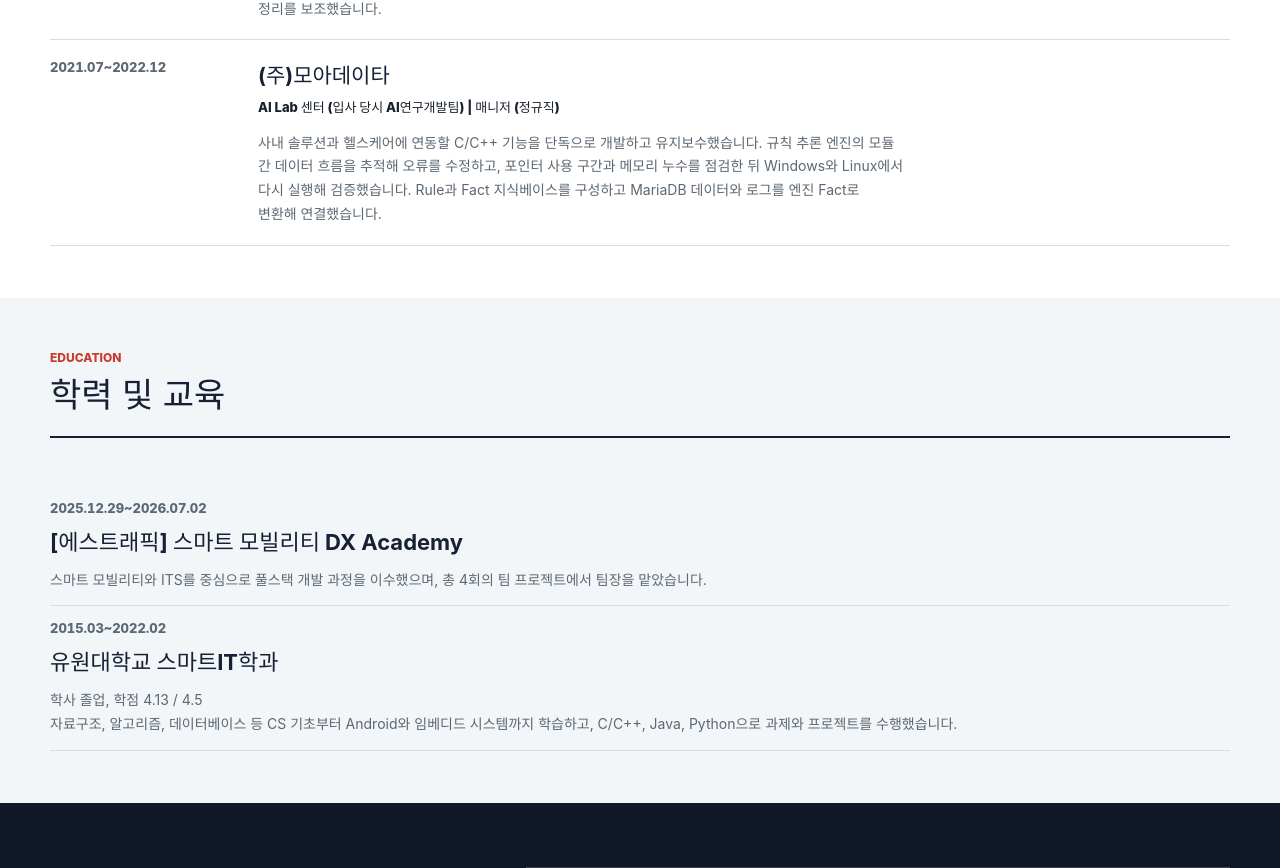
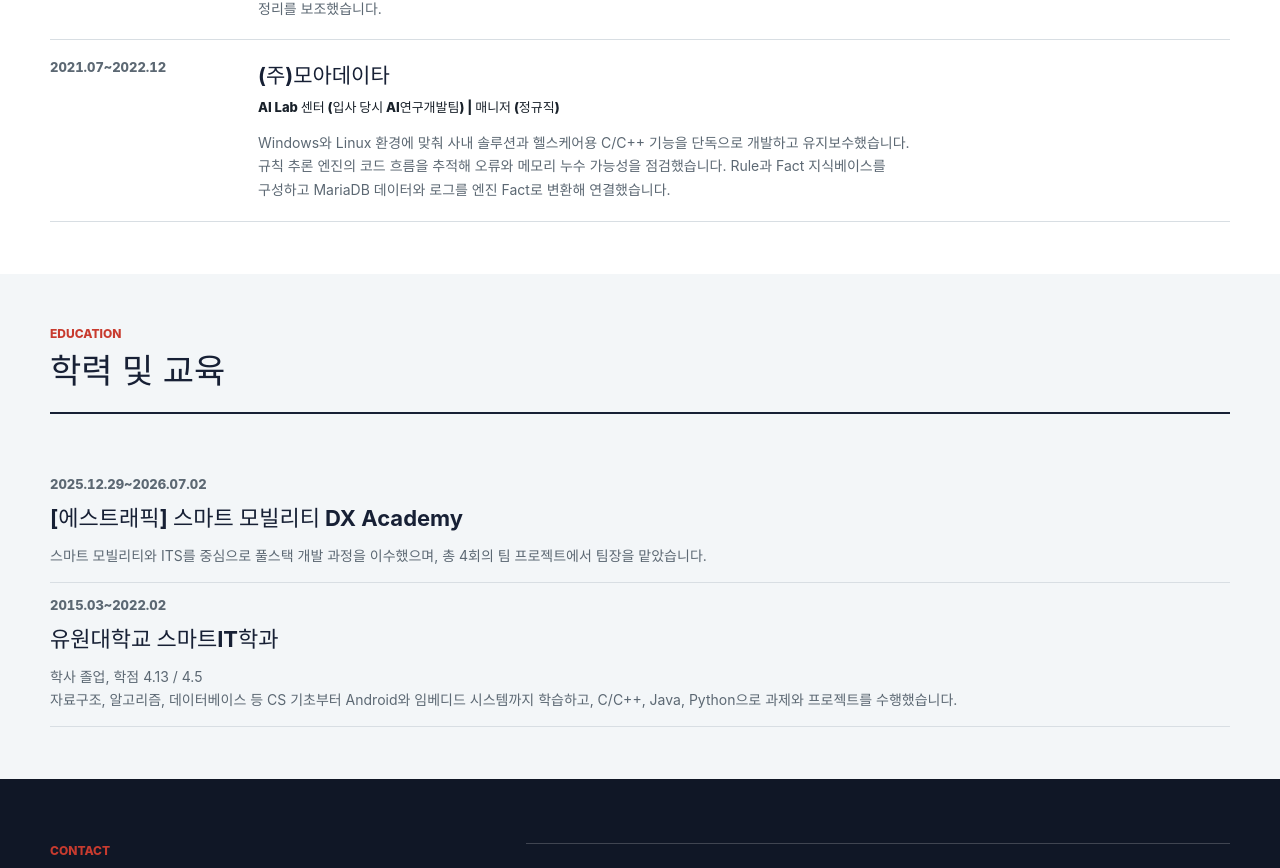
Before and after one commit to hannip0461/portfolio, a Vue app: page / in a window 1280 px wide. Shown: the part 4735-5603 px from the top of the page. Built offline with nearby package versions, Linux system fonts and the light colour scheme; no server answers; a web font is replaced by a local one.

Commit message:
Windows와 Linux 경력 표현 정리

```diff
--- a/src/data/portfolioContent.ts
+++ b/src/data/portfolioContent.ts
@@ -965,7 +965,7 @@
     period: '2021.07~2022.12',
     position: 'AI Lab 센터 (입사 당시 AI연구개발팀) | 매니저 (정규직)',
     detail:
-      '사내 솔루션과 헬스케어에 연동할 C/C++ 기능을 단독으로 개발하고 유지보수했습니다. 규칙 추론 엔진의 모듈 간 데이터 흐름을 추적해 오류를 수정하고, 포인터 사용 구간과 메모리 누수를 점검한 뒤 Windows와 Linux에서 다시 실행해 검증했습니다. Rule과 Fact 지식베이스를 구성하고 MariaDB 데이터와 로그를 엔진 Fact로 변환해 연결했습니다.',
+      'Windows와 Linux 환경에 맞춰 사내 솔루션과 헬스케어용 C/C++ 기능을 단독으로 개발하고 유지보수했습니다. 규칙 추론 엔진의 코드 흐름을 추적해 오류와 메모리 누수 가능성을 점검했습니다. Rule과 Fact 지식베이스를 구성하고 MariaDB 데이터와 로그를 엔진 Fact로 변환해 연결했습니다.',
   },
 ]
 
```
Also changed, not shown: 1 other file (tests, documents, lock files or other folders).
